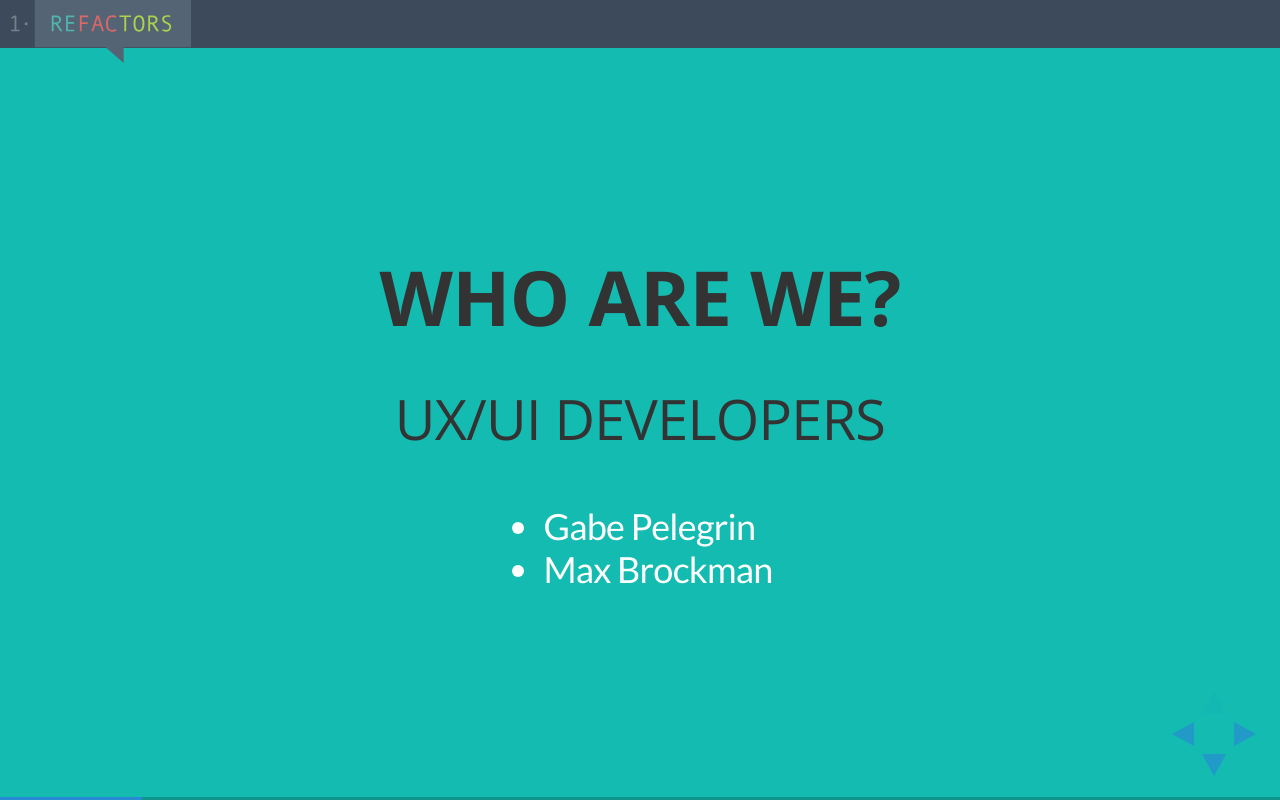
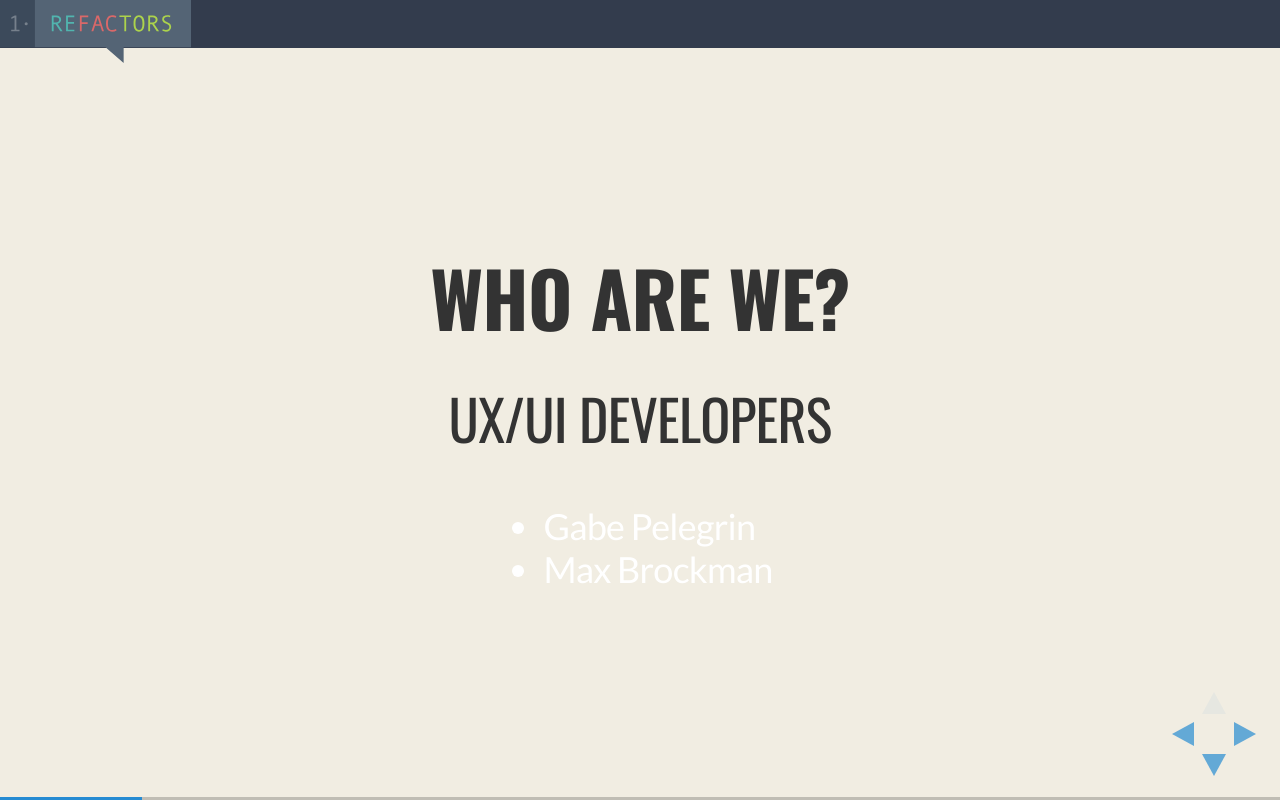
Before and after one commit to skilowg/ordr_presentation, a website: page index.html in a window 1280 px wide. Both pictures are taken after a click on the element 1251 px from the left and 734 px from the top of the page. Drawn offline with nearby package versions, Linux system fonts and the light colour scheme.

Commit message:
Third refresh, default to gh-pages

```diff
--- a/css/theme/refactor.css
+++ b/css/theme/refactor.css
@@ -21,8 +21,8 @@ html * {
  * GLOBAL STYLES
  *********************************************/
 body {
-  background: #14bbb1;
-  background-color: #14bbb1; }
+  background: #f1ede2;
+  background-color: #f1ede2; }
 
 .reveal {
   font-family: "Lato", sans-serif;
@@ -47,7 +47,7 @@ body {
 .reveal h6 {
   margin: 0 0 20px 0;
   color: #333;
-  font-family: "Open Sans", sans-serif;
+  font-family: "Oswald", sans-serif;
   line-height: 0.9em;
   text-transform: uppercase;
   text-shadow: none; }
@@ -57,7 +57,7 @@ body {
 }
 
 .reveal h2 {
-  font-family: "Open Sans", sans-serif;
+  font-family: "Oswald", sans-serif;
   line-height: 0.9em;
   text-transform: uppercase;
   text-shadow: none;
@@ -65,7 +65,7 @@ body {
 }
 
 .reveal h3 {
-  font-family: "Open Sans", sans-serif;
+  font-family: "Oswald", sans-serif;
   line-height: 0.4em;
   text-transform: uppercase;
   text-shadow: none;
@@ -74,7 +74,7 @@ body {
 }
 
 .reveal p {
-  font-family: 'Source Sans Pro', sans-serif;
+  font-family: 'Lato', sans-serif;
   color: #fff;
 }
 
@@ -97,7 +97,7 @@ body {
 }
 
 header {
-  background-color: #3c4a5b;
+  background-color: #333c4d;
   height: 4em;
 }
 
@@ -125,7 +125,7 @@ button {
 
 /*Hero text animation*/
 
-#herotext {
+/*#herotext {
   color:#fff;
   height: .85em;
   width: 100%;
@@ -188,7 +188,7 @@ button {
 
 @-moz-keyframes blink-end {
   from, to { border-color: #333; }
-  50% { border-color: transparent; }
+  50% { border-color: transparent; }*/
 }
 
 /*********************************************
--- a/index.html
+++ b/index.html
@@ -4,7 +4,7 @@
 	<head>
 		<meta charset="utf-8">
 
-		<title>Refactors</title>
+		<title>Ordr</title>
 
 		<meta name="description" content="A framework for easily creating beautiful presentations using HTML">
 		<meta name="author" content="Hakim El Hattab">
@@ -14,8 +14,8 @@
 
 		<meta name="viewport" content="width=device-width, initial-scale=1.0, maximum-scale=1.0, user-scalable=no">
 
-		<link href='http://fonts.googleapis.com/css?family=Source+Sans+Pro: 400,300' rel='stylesheet' type='text/css'>
-	  <link href='http://fonts.googleapis.com/css?family=Open+Sans:700,600,800,400' rel='stylesheet' type='text/css'>
+		<link href='http://fonts.googleapis.com/css?family=Oswald:400,700' rel='stylesheet' type='text/css'>
+	  <link href='http://fonts.googleapis.com/css?family=Lato:400,700,900,400italic' rel='stylesheet' type='text/css'>
 		<link rel="stylesheet" href="css/reveal.min.css">
 		<link rel="stylesheet" href="css/theme/refactor.css" id="theme">
 
```
